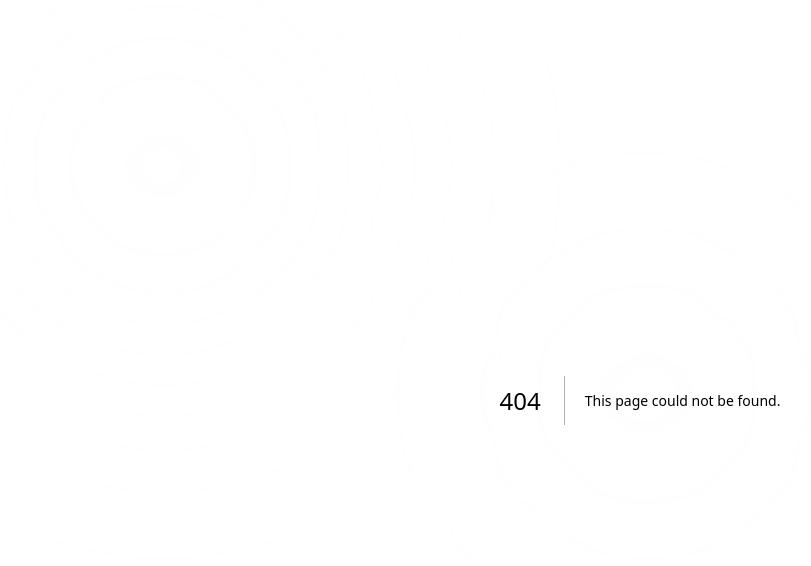
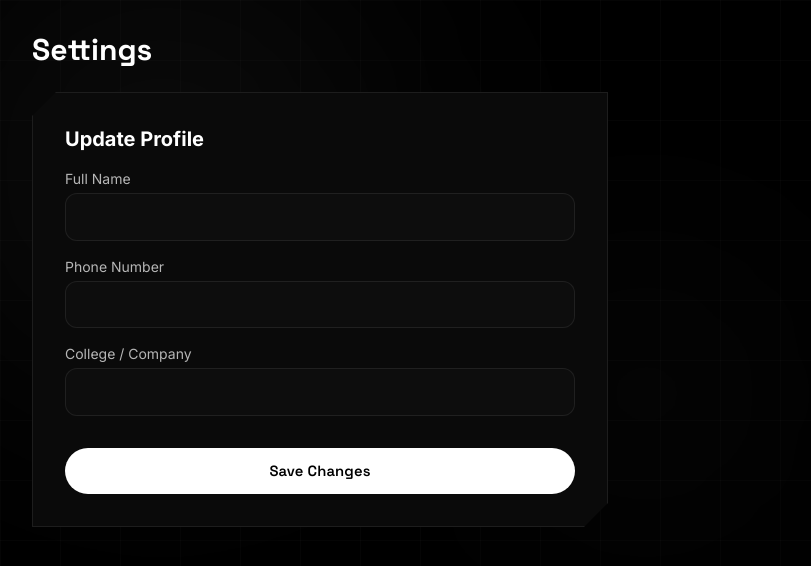
Before and after one commit to NeuralNexusOfficial/webapp, a Next.js app: page /dashboard/settings in a window 1280 px wide. Before the commit this address had no page. Shown: the top 566 px of the page, without its empty margins (0-811 px from the left). Built offline with nearby package versions, Linux system fonts and the light colour scheme.

Commit message:
fixed the 404 navigation errors, timelines, and SMTP steps shared

```diff
--- a/src/app/(dashboard)/dashboard/page.tsx
+++ b/src/app/(dashboard)/dashboard/page.tsx
@@ -1,10 +1,38 @@
 "use client";
 
+import { useState, useEffect } from "react";
 import Sidebar from "@/components/dashboard/sidebar";
 import TeamActions from "@/components/dashboard/team-actions";
 import PayButton from "@/components/dashboard/pay-button";
 
 export default function DashboardPage() {
+  const [timeLeft, setTimeLeft] = useState("24:00:00");
+
+  useEffect(() => {
+    const deadline = new Date("2026-05-20T00:00:00Z").getTime();
+
+    const interval = setInterval(() => {
+      const now = new Date().getTime();
+      const distance = deadline - now;
+
+      if (distance < 0) {
+        clearInterval(interval);
+        setTimeLeft("00:00:00");
+        return;
+      }
+
+      const hours = Math.floor((distance % (1000 * 60 * 60 * 24)) / (1000 * 60 * 60)) + Math.floor(distance / (1000 * 60 * 60 * 24)) * 24;
+      const minutes = Math.floor((distance % (1000 * 60 * 60)) / (1000 * 60));
+      const seconds = Math.floor((distance % (1000 * 60)) / 1000);
+
+      setTimeLeft(
+        `${hours.toString().padStart(2, '0')}:${minutes.toString().padStart(2, '0')}:${seconds.toString().padStart(2, '0')}`
+      );
+    }, 1000);
+
+    return () => clearInterval(interval);
+  }, []);
+
   return (
     <main className="min-h-screen flex">
       <Sidebar />
@@ -49,10 +77,10 @@ export default function DashboardPage() {
             <div className="flex flex-col gap-2 items-start md:items-end">
               <div className="text-xs text-white/30 uppercase tracking-widest">Event starts in</div>
               <div
-                className="text-3xl md:text-4xl font-bold text-white"
+                className="text-3xl md:text-4xl font-bold text-white tabular-nums"
                 style={{ fontFamily: "var(--font-display)" }}
               >
-                24:00:00
+                {timeLeft}
               </div>
             </div>
           </div>
--- /dev/null
+++ b/src/app/(dashboard)/dashboard/settings/page.tsx
@@ -0,0 +1,29 @@
+import { updateProfile } from "@/app/actions/profile";
+
+export default function SettingsPage() {
+  return (
+    <div className="p-8 text-white min-h-screen">
+      <h1 className="text-3xl font-bold mb-6" style={{ fontFamily: "var(--font-display)" }}>Settings</h1>
+      <div className="card-cyber p-6 md:p-8 max-w-xl">
+        <h2 className="text-xl font-bold mb-4">Update Profile</h2>
+        <form action={updateProfile} className="space-y-4">
+          <div>
+            <label className="block text-sm text-white/70 mb-1">Full Name</label>
+            <input type="text" name="fullName" className="input-nn w-full" required />
+          </div>
+          <div>
+            <label className="block text-sm text-white/70 mb-1">Phone Number</label>
+            <input type="tel" name="phone" className="input-nn w-full" required />
+          </div>
+          <div>
+            <label className="block text-sm text-white/70 mb-1">College / Company</label>
+            <input type="text" name="collegeCompany" className="input-nn w-full" required />
+          </div>
+          <button type="submit" className="btn-pill btn-primary w-full justify-center mt-4">
+            Save Changes
+          </button>
+        </form>
+      </div>
+    </div>
+  );
+}
--- /dev/null
+++ b/src/app/(dashboard)/dashboard/team/page.tsx
@@ -0,0 +1,47 @@
+import TeamActions from "@/components/dashboard/team-actions";
+import { getMyTeam } from "@/app/actions/team";
+
+export default async function TeamPage() {
+  const teamRes = await getMyTeam();
+  const team = teamRes.success ? teamRes.data : null;
+
+  return (
+    <div className="p-8 text-white min-h-screen">
+      {team ? (
+        <div className="max-w-2xl">
+          <div className="flex items-center gap-3 mb-6">
+            <div className="tag-label">My Team</div>
+            <h1
+              className="text-2xl font-bold text-white"
+              style={{ fontFamily: "var(--font-display)" }}
+            >
+              {team.name}
+            </h1>
+          </div>
+          <div className="card-cyber p-6 md:p-8">
+            <div className="mb-6">
+              <h3 className="text-sm uppercase tracking-widest text-white/30 mb-2">Invite Code</h3>
+              <div className="bg-white/5 border border-white/10 rounded-xl p-4 flex items-center justify-between">
+                <span className="font-mono text-xl tracking-wider text-emerald-400">{team.invite_code}</span>
+                <span className="text-xs text-white/40">Share this with your members</span>
+              </div>
+            </div>
+
+            <div className="grid grid-cols-2 gap-4">
+              <div className="bg-white/5 p-4 rounded-xl">
+                <p className="text-xs text-white/40 uppercase mb-1">Status</p>
+                <p className="font-semibold text-white">{team.status}</p>
+              </div>
+              <div className="bg-white/5 p-4 rounded-xl">
+                <p className="text-xs text-white/40 uppercase mb-1">Capacity</p>
+                <p className="font-semibold text-white">Up to {team.max_members} members</p>
+              </div>
+            </div>
+          </div>
+        </div>
+      ) : (
+        <TeamActions />
+      )}
+    </div>
+  );
+}
```
Also changed, not shown: 1 other file (tests, documents, lock files or other folders).
